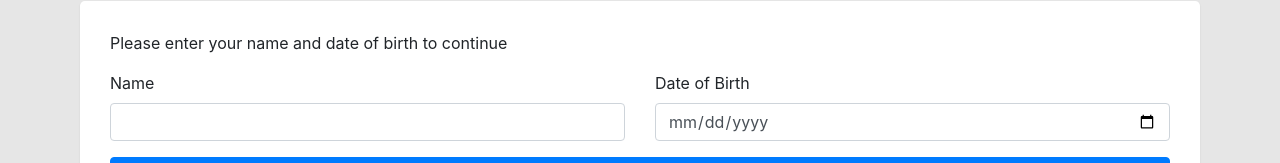
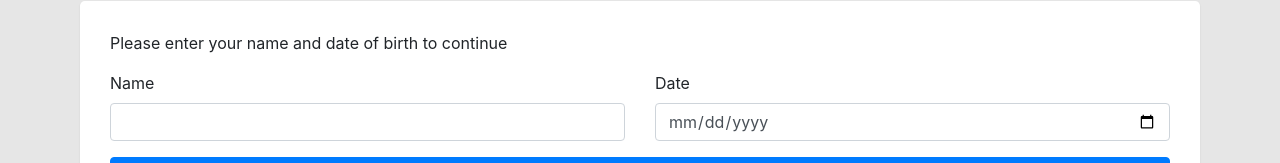
Before and after one commit to agjail/agjail.github.io, a React (Create React App) app: page / in a window 1280 px wide. Shown: the part 145-308 px from the top of the page. Built offline with nearby package versions, Linux system fonts and the light colour scheme.

Commit message:
Update App.js

```diff
--- a/src/App.js
+++ b/src/App.js
@@ -219,7 +219,7 @@ class SliderForm extends React.Component {
 										/>
 									</div>
 									<div className="col">
-										<label htmlFor="dateofbirth">Date of Birth</label>
+										<label htmlFor="dateofbirth">Date</label>
 										<input
 											id="dateofbirth"
 											type="date"
```
